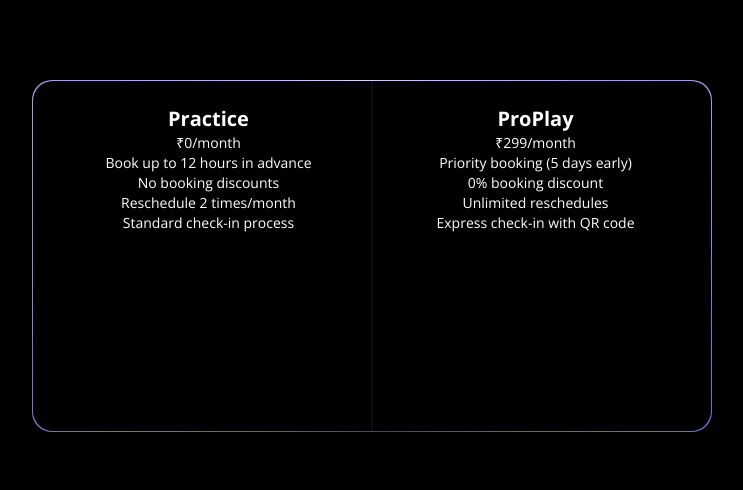
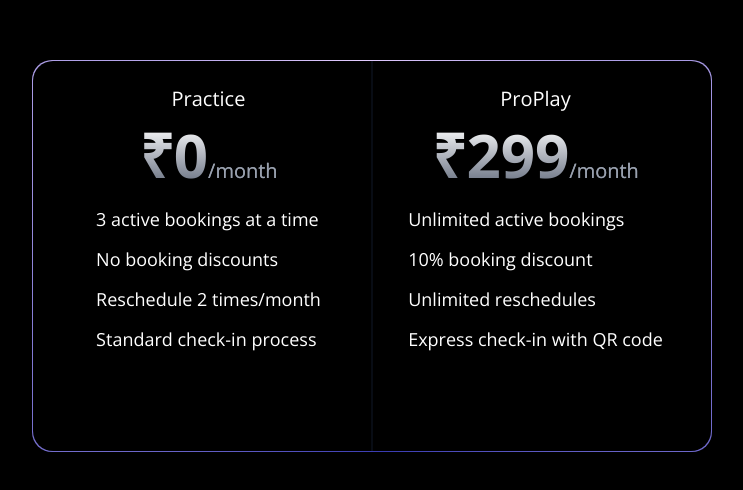
Before and after one commit to piyushbangaa/onesport2, a React (Vite) app: page /pricing in a window 1280 px wide. Shown: the part 144-634 px from the top of the page, without its empty margins (268-1011 px from the left). Built offline with nearby package versions, Linux system fonts and the light colour scheme.

Commit message:
updated pricing card

```diff
--- a/src/Pages/Pricing.jsx
+++ b/src/Pages/Pricing.jsx
@@ -3,7 +3,7 @@
 const Pricing = () => {
   return (
     <div className="flex items-center justify-center min-h-screen">
-      <div className="relative inline-flex h-88 w-170 overflow-hidden rounded-[20px] p-[1px]">
+      <div className="relative inline-flex h-98 w-170 overflow-hidden rounded-[20px] p-[1px]">
         <span className="absolute inset-[-1000%] animate-[spin_2s_linear_infinite] bg-[conic-gradient(from_90deg_at_50%_50%,#E2CBFF_0%,#393BB2_50%,#E2CBFF_100%)]" />
 
         <div className="inline-flex h-full w-full rounded-[20px] bg-black px-3 py-1 text-sm font-medium text-white backdrop-blur-3xl relative">
@@ -11,10 +11,10 @@
 
             {/* Left Section */}
             <div className="flex flex-col items-center text-center mt-5">
-              <h1 className='text-xl font-semibold'>Practice</h1>
-              <h1>₹0/month</h1>
-              <ul>
-                <li>Book up to 12 hours in advance</li>
+              <h1 className='text-xl '>Practice</h1>
+              <h1 className='text-6xl mt-3 font-semibold bg-gradient-to-b from-white to-gray-500 bg-clip-text text-transparent'>₹0<span className="text-gray-400 text-xl font-light ">/month</span></h1>
+              <ul className='mt-5 text-lg text-left space-y-3'>
+                <li>3 active bookings at a time</li>
                 <li>No booking discounts</li>
                 <li>Reschedule 2 times/month</li>
                 <li>Standard check-in process</li>
@@ -25,11 +25,11 @@
 
             {/* Right Section */}
             <div className="flex flex-col items-center text-center mt-5">
-              <h1 className='text-xl font-semibold'>ProPlay</h1>
-              <h1>₹299/month</h1>
-              <ul>
-                <li>Priority booking (5 days early)</li>
-                <li>0% booking discount</li>
+              <h1 className='text-xl'>ProPlay</h1>
+              <h1 className='text-6xl mt-3 font-semibold bg-gradient-to-b from-white to-gray-500 bg-clip-text text-transparent'>₹299<span className="text-gray-400 text-xl font-light ">/month</span></h1>
+              <ul className='mt-5 text-lg text-left space-y-3'>
+                <li>Unlimited active bookings</li>
+                <li>10% booking discount</li>
                 <li>Unlimited reschedules</li>
                 <li>Express check-in with QR code</li>
               </ul>
```
